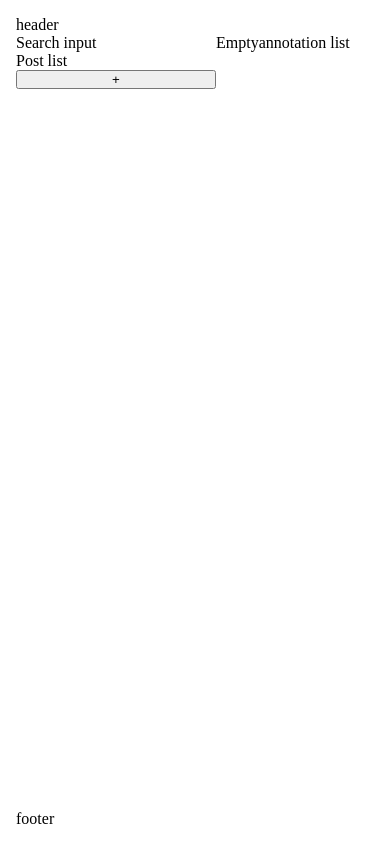
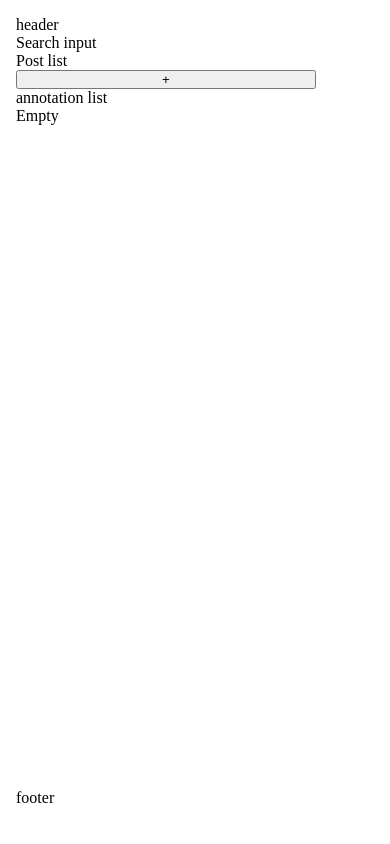
Before and after one commit to Dvelington/unadesk_test, an Angular app: page / in a window 390 px wide. Built offline with nearby package versions, Linux system fonts and the light colour scheme.

Commit message:
some styles

```diff
--- a/src/app/app.html
+++ b/src/app/app.html
@@ -1,9 +1,11 @@
 <app-header></app-header>
 
 <div class="container">
-  <app-post-list></app-post-list>
-  <router-outlet></router-outlet>
-  <app-annotation-list></app-annotation-list>
+  <app-post-list class="post-list"></app-post-list>
+  <div class="content">
+    <router-outlet></router-outlet>
+  </div>
+  <app-annotation-list class="annotation-list"></app-annotation-list>
 </div>
 
 <app-footer></app-footer>
--- a/src/app/app.scss
+++ b/src/app/app.scss
@@ -17,4 +17,27 @@ app-footer{
 
   display: flex;
   flex-direction: row;
+
+  .content{
+    flex: 1 1 auto;
+  }
 }
+
+@media (max-width: 768px) {
+  .container {
+    flex-direction: column;
+
+    .post-list{
+      order: 1;
+    }
+
+    .annotation-list{
+      order: 2;
+    }
+
+    .content{
+      order: 3;
+    }
+  }
+
+}
--- a/src/app/components/annotation-list/annotation-list.component.scss
+++ b/src/app/components/annotation-list/annotation-list.component.scss
@@ -0,0 +1,5 @@
+:host {
+  min-width: 100px;
+  max-width: 200px;
+  width: 100%;
+}
--- a/src/app/components/footer/footer.component.scss
+++ b/src/app/components/footer/footer.component.scss
@@ -0,0 +1,6 @@
+:host{
+  height: 60px;
+
+  display: flex;
+  align-items: center;
+}
--- a/src/app/components/post-edit/post-edit.component.html
+++ b/src/app/components/post-edit/post-edit.component.html
@@ -1 +1,3 @@
-post edit
+<form>
+
+</form>
--- a/src/app/components/post-list/post-list.component.scss
+++ b/src/app/components/post-list/post-list.component.scss
@@ -1,6 +1,6 @@
 :host{
   min-width: 200px;
-  max-width: 30%;
+  max-width: 300px;
   width: 100%;
 }
 
```
